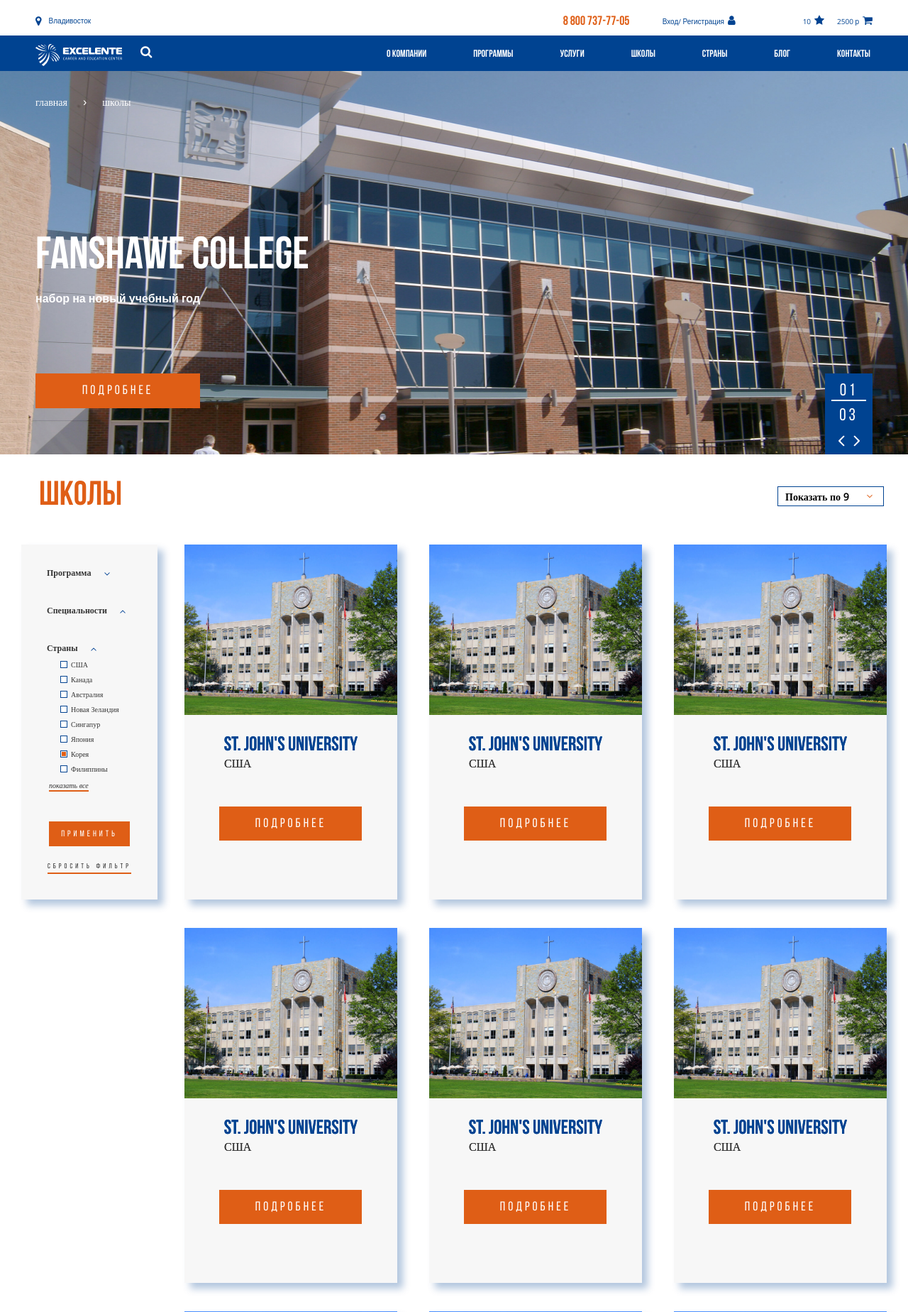
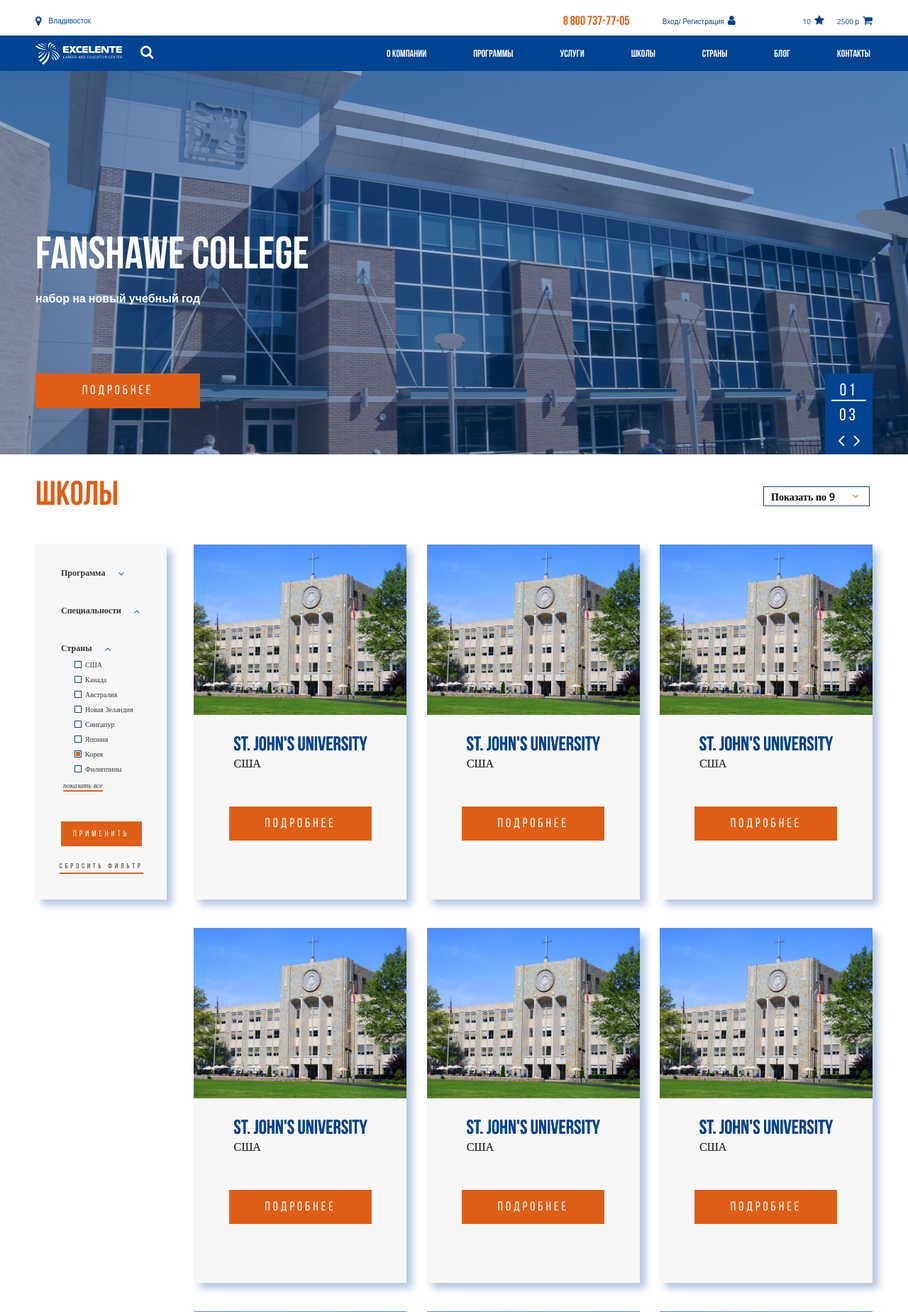
Before and after one commit to denver411/denver411.github.io, a PHP site: page / in a window 1280 px wide. Shown: the top 1848 px of the page at 71% size. Run offline with PHP 8.4, Linux system fonts and the light colour scheme.

Commit message:
Доработки

```diff
--- a/exelente_ru/css/content.css
+++ b/exelente_ru/css/content.css
@@ -1,13 +1,9 @@
-/* body {
-	min-width: 1170px;
-	margin: 0 auto;
-	font-family: 'Open Sans', sans-serif;
-} */
+
 a {
 	text-decoration: none;
 }
 .title {
-	width: 1220px;
+	max-width: 1180px;
 	display: flex;
 	justify-content: space-between;
 	margin-left: auto;
@@ -17,7 +13,7 @@
 	font-family: Bebas Neue;
 	font-size: 48px;
 	color: #DF5E16;
-	margin: 35px 25px 44px;
+	margin: 35px 25px 44px 0;;
 }
 select.school-selection {
 	width: 150px;
@@ -47,7 +43,7 @@
 	color: #000000;
 }
 section.content.content_schools {
-	width: 1220px;
+	max-width: 1180px;
 	display: flex;
 	justify-content: space-between;
 	align-items: flex-start;
--- a/exelente_ru/css/header.css
+++ b/exelente_ru/css/header.css
@@ -57,11 +61,15 @@
   display: flex;
   justify-content: space-between;
   align-items: center;
+  font-size: 18px;
 }
 .menu-block__logo i {
   margin: 0 0 8px 26px;
   font-size: 1.1em;
   color: #ffffff;
+}
+.menu-block__logo i:hover {
+  cursor: pointer;
 }
 @media (min-width: 577px) {
   .menu-block__menu-pic {
--- a/exelente_ru/css/slider.css
+++ b/exelente_ru/css/slider.css
@@ -16,6 +16,16 @@
   z-index: 0;
   opacity: 0;
   transition: opacity 1s;
+}
+.slider__item::before {
+  position: absolute;
+  width: 100%;
+  height: 100%;
+  left: 0;
+  top: 0;
+  z-index: -1;
+  background-color: rgba(0, 67, 145, 0.4);
+  content: '';
 }
 .slider__item_1 {
   background-image: url(../img/slider__item_1.png);
@@ -129,6 +139,9 @@
   .site-path {
     display: none;
   }
+  .slider {
+    margin-top: 50px;
+  }
   .slider__item_1 {
     background-position-x: -150px;
   }
--- a/exelente_ru/index.html
+++ b/exelente_ru/index.html
@@ -44,7 +44,7 @@
         </div>
         <div class="header__hidden-menu hidden-menu">
           <div class="wrapper header__wrapper">
-            <div class="hidden-menu__logo"><img src="img/logo_blue-orange.png" alt=""/></div>
+            <div class="hidden-menu__logo"><a href="index.html"><img src="img/logo_blue-orange.png" alt=""/></a></div>
             <div class="hidden-menu__popups top-block__popups">
               <div class="hidden-menu__item top-block__item">
                 <input type="text" placeholder="Поиск..."/><i class="fa fa-search" aria-hidden="true"></i>
@@ -60,7 +60,7 @@
         </div>
         <div class="header__menu menu-block">
           <div class="wrapper header__wrapper">
-            <div class="menu-block__logo"><img src="img/logo_white.png" alt=""/><i class="fa fa-search" aria-hidden="true"></i></div>
+            <h1 class="menu-block__logo"><a href="index.html"><img src="img/logo_white.png" alt=""/></a><i class="fa fa-search" aria-hidden="true"></i></h1>
             <div class="menu-block__menu-pic"></div>
             <div class="menu-block__contacts contacts">
               <div class="contacts__item">
--- a/exelente_ru/js/slider.js
+++ b/exelente_ru/js/slider.js
@@ -5,7 +5,7 @@
 let slideClickPrev = document.querySelector('.slider-navigation__arrow_left');
 var i = 0;
 document.querySelector('.slider-navigation__count_this').innerHTML = '0' + (i + 1);
-slide[i].style.zIndex = '1';
+slide[i].style.zIndex = '2';
 slideClickNext.onclick = function () {
   slide[i].style.zIndex = '0';
   slide[i].style.opacity = '0';
@@ -14,7 +14,7 @@
     i = 0;
   }
   document.querySelector('.slider-navigation__count_this').innerHTML = '0' + (i + 1);
-  slide[i].style.zIndex = '1';
+  slide[i].style.zIndex = '2';
   slide[i].style.opacity = '1';
 }
 slideClickPrev.onclick = function () {
@@ -25,7 +25,7 @@
     i = slide.length - 1;
   }
   document.querySelector('.slider-navigation__count_this').innerHTML = '0' + (i + 1);
-  slide[i].style.zIndex = '1';
+  slide[i].style.zIndex = '2';
   slide[i].style.opacity = '1';
 }
 //SLIDER END
--- a/exelente_ru/schools.html
+++ b/exelente_ru/schools.html
@@ -44,7 +44,7 @@
         </div>
         <div class="header__hidden-menu hidden-menu">
           <div class="wrapper header__wrapper">
-            <div class="hidden-menu__logo"><img src="img/logo_blue-orange.png" alt=""/></div>
+            <div class="hidden-menu__logo"><a href="index.html"><img src="img/logo_blue-orange.png" alt=""/></a></div>
             <div class="hidden-menu__popups top-block__popups">
               <div class="hidden-menu__item top-block__item">
                 <input type="text" placeholder="Поиск..."/><i class="fa fa-search" aria-hidden="true"></i>
@@ -60,7 +60,7 @@
         </div>
         <div class="header__menu menu-block">
           <div class="wrapper header__wrapper">
-            <div class="menu-block__logo"><img src="img/logo_white.png" alt=""/><i class="fa fa-search" aria-hidden="true"></i></div>
+            <h1 class="menu-block__logo"><a href="index.html"><img src="img/logo_white.png" alt=""/></a><i class="fa fa-search" aria-hidden="true"></i></h1>
             <div class="menu-block__menu-pic"></div>
             <div class="menu-block__contacts contacts">
               <div class="contacts__item">
```
Also changed, not shown: other parts of exelente_ru/css/header.css (+34 -3 lines).
